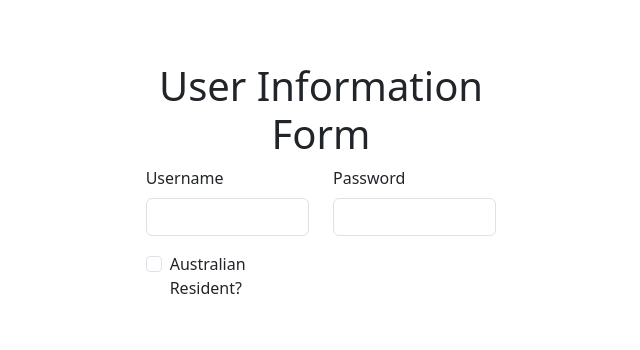
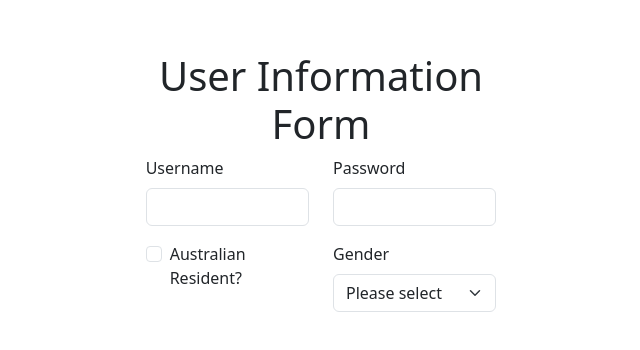
Before and after one commit to AllenSuncc/FIT5032-eFolio-34215409, a Vue app in the folder Week3/: page / in a window 1280 px wide. Shown: the part 234-584 px from the top of the page, without its empty margins (38-678 px from the left). Built offline with nearby package versions, Linux system fonts and the light colour scheme.

Commit message:
Add the gender select box for Activity 5

```diff
--- a/Week3/src/components/Form.vue
+++ b/Week3/src/components/Form.vue
@@ -4,6 +4,7 @@
       <div class="col-md-8 offset-md-2">
         <h1 class="text-center">User Information Form</h1>
         <form @submit.prevent="submitForm">
+
           <div class="row mb-3">
             <div class="col-md-6">
               <label for="username" class="form-label">Username</label>
@@ -39,6 +40,19 @@
                 </label>
               </div>
             </div>
+            <div class="col-md-6">
+              <label for="gender" class="form-label">Gender</label>
+              <select
+                class="form-select"
+                id="gender"
+                v-model="formData.gender"
+              >
+                <option disabled value="">Please select</option>
+                <option value="male">Male</option>
+                <option value="female">Female</option>
+                <option value="other">Other</option>
+              </select>
+            </div>
           </div>
         </form>
       </div>
@@ -52,7 +66,8 @@ import { reactive } from 'vue'
 const formData = reactive({
   username: '',
   password: '',
-  isAustralian: false
+  isAustralian: false,
+  gender: ''
 })
 
 function submitForm() {
@@ -61,5 +76,4 @@ function submitForm() {
 </script>
 
 <style scoped>
-
 </style>
```
